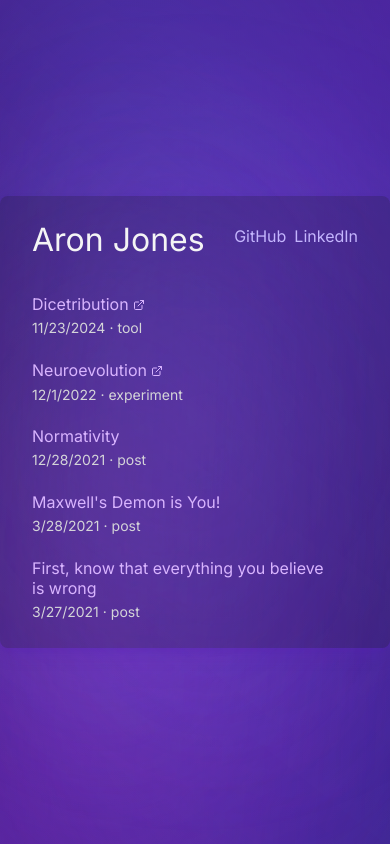
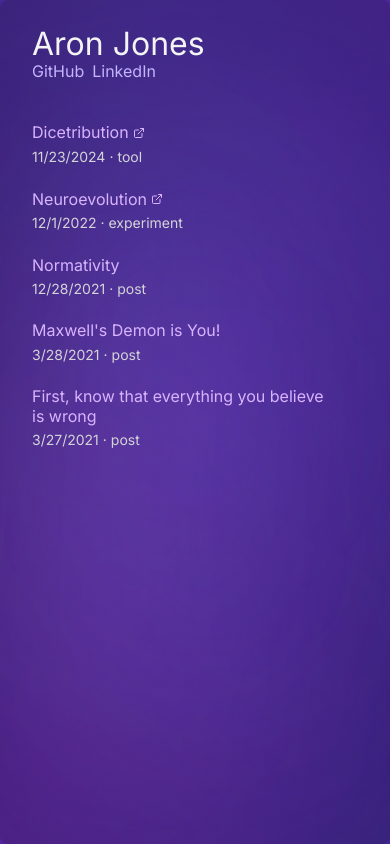
Before and after one commit to defrex/defrex-com, a Next.js app: page / in a window 390 px wide. Built offline with nearby package versions, Linux system fonts and the light colour scheme.

Commit message:
add responsive design

```diff
--- a/src/app/layout.tsx
+++ b/src/app/layout.tsx
@@ -15,7 +15,15 @@ export default function RootLayout({ children }: { children: React.ReactNode })
     <html lang="en">
       <body className={cn(inter.className, 'min-h-screen', 'min-w-screen')}>
         <BackgroundGradient
-          className={cn('flex', 'flex-col', 'items-center', 'justify-center', 'h-full', 'w-full')}
+          className={cn(
+            'flex',
+            'flex-col',
+            'items-center',
+            'h-full',
+            'w-full',
+            'justify-start',
+            'sm:justify-center',
+          )}
         >
           <Stack
             gap={12}
@@ -28,11 +36,23 @@ export default function RootLayout({ children }: { children: React.ReactNode })
               'shadow-lg',
               'shadow-violet-800/30',
               'p-8',
-              'my-8',
+              'my-0',
+              'min-h-screen',
+              'sm:my-8',
+              'sm:min-h-fit',
             )}
           >
             <header>
-              <Inline justify="between" align="top">
+              <div
+                className={cn(
+                  'flex',
+                  'flex-col',
+                  'gap-2',
+                  'sm:flex-row',
+                  'sm:items-start',
+                  'sm:justify-between',
+                )}
+              >
                 <Link href="/" className="transition-colors text-zinc-100 hover:text-violet-300">
                   <Text as="h1" value="Aron Jones" size="xl" color="inherit" />
                 </Link>
@@ -51,7 +71,7 @@ export default function RootLayout({ children }: { children: React.ReactNode })
                     <Text value="LinkedIn" color="inherit" />
                   </a>
                 </Inline>
-              </Inline>
+              </div>
             </header>
             {children}
           </Stack>
```
